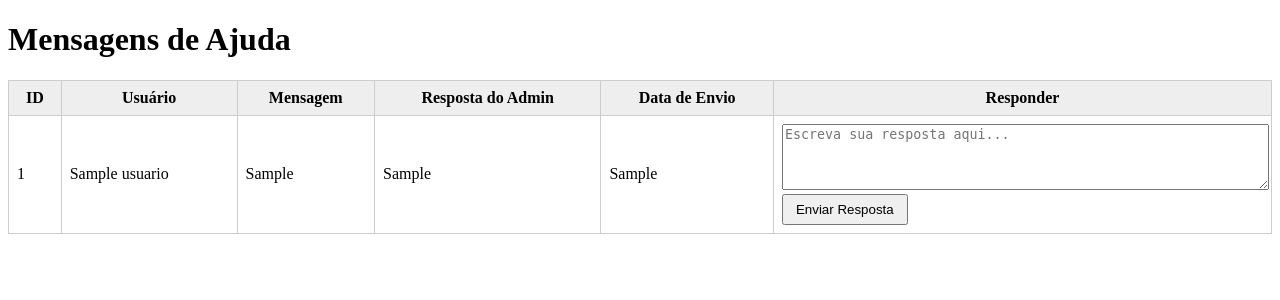
After one commit to BrunoMeloMorais22/VitrineProjetos, a Flask app: page /admin/ajuda in a window 1280 px wide. The commit adds this page. Shown: the top 300 px of the page. Run offline with Flask 3, Linux system fonts and the light colour scheme; tables that the repository leaves empty or names only in its code hold one stand-in row (values such as "Sample post").

Commit message:
Adicionando sistema de ajuda

```diff
--- a/app.py
+++ b/app.py
@@ -234,8 +234,8 @@ def perfil():
 
 @app.route("/configuracoes", methods=["GET", "POST"])
 def configuracoes():
-    nomeCadastro = session.get("nomeCadastro")
-    emailCadastro = session.get("emailCadastro")
+    nomeCadastro = session["usuario"]["nome"]
+    emailCadastro = session["usuario"]["email"]
     return render_template("configuracoes.html", nomeCadastro=nomeCadastro, emailCadastro=emailCadastro)
 
 @app.route("/seguranca", methods=["POST"])
@@ -392,6 +392,42 @@ def enviar_ajuda():
         print("Erro ao salvar mensagem", e)
         return jsonify({"mensagem": "Erro ao salvar mensagem"})
 
+@app.route("/admin/ajuda")
+def admin_ajuda():
+    con = conectar()
+    cursor = con.cursor(dictionary=True)
+    cursor.execute("""
+        SELECT ma.id, u.nomeCadastro, ma.mensagem, ma.resposta_admin, ma.data_envio
+        FROM mensagem_ajuda ma
+        JOIN usuarios u ON ma.id_usuario = u.id
+        ORDER BY ma.data_envio DESC
+    """)
+    mensagens = cursor.fetchall()
+    cursor.close()
+    con.close()
+    return render_template("admin_ajuda.html", mensagens=mensagens)
+
+
+@app.route("/responder_ajuda/<int:id_mensagem>", methods=["POST"])
+def responder_ajuda(id_mensagem):
+    resposta_admin = request.form.get("resposta_admin")
+
+    try:
+        con = conectar()
+        cursor = con.cursor()
+
+        sql = "UPDATE mensagem_ajuda SET resposta_admin = %s WHERE id = %s"
+        cursor.execute(sql, (resposta_admin, id_mensagem))
+        con.commit()
+
+        cursor.close()
+        con.close()
+
+        return redirect(url_for("admin_ajuda"))
+    except Exception as e:
+        print("Erro ao responder", e)
+        return jsonify({"mensagem": "Erro ao responder"})
+
 if __name__ == "__main__":
     with app.app_context():
         app.run(debug=True, port=8000)
--- /dev/null
+++ b/static/css/admin_ajuda.css
@@ -0,0 +1,20 @@
+table {
+    border-collapse: collapse;
+    width: 100%;
+}
+th, td {
+    border: 1px solid #ccc;
+    padding: 8px;
+}
+th {
+    background: #eee;
+}
+
+textarea {
+    width: 100%;
+    height: 60px;
+}
+
+button {
+    padding: 6px 12px;
+}
--- /dev/null
+++ b/templates/admin_ajuda.html
@@ -0,0 +1,40 @@
+<!DOCTYPE html>
+<html lang="pt-br">
+<head>
+    <meta charset="UTF-8" />
+    <title>Admin - Mensagens de Ajuda</title>
+    <link rel="stylesheet" href="/static/css/admin_ajuda.css">
+</head>
+<body>
+    <h1>Mensagens de Ajuda</h1>
+    <table>
+        <thead>
+            <tr>
+                <th>ID</th>
+                <th>Usuário</th>
+                <th>Mensagem</th>
+                <th>Resposta do Admin</th>
+                <th>Data de Envio</th>
+                <th>Responder</th>
+            </tr>
+        </thead>
+        <tbody>
+            {% for msg in mensagens %}
+            <tr>
+                <td>{{ msg.id }}</td>
+                <td>{{ msg.nomeCadastro }}</td>
+                <td>{{ msg.mensagem }}</td>
+                <td>{% if msg.resposta_admin %}{{ msg.resposta_admin }}{% else %}<em>Sem resposta</em>{% endif %}</td>
+                <td>{{ msg.data_envio }}</td>
+                <td>
+                    <form action="{{ url_for('responder_ajuda', id_mensagem=msg.id) }}" method="POST">
+                        <textarea name="resposta_admin" placeholder="Escreva sua resposta aqui..."></textarea>
+                        <button type="submit">Enviar Resposta</button>
+                    </form>
+                </td>
+            </tr>
+            {% endfor %}
+        </tbody>
+    </table>
+</body>
+</html>
--- a/templates/cadastro.html
+++ b/templates/cadastro.html
@@ -30,7 +30,7 @@
           <input type="password" id="senhaCadastro" name="senhaCadastro" placeholder="Sua Senha" required>
         </div>
         <div class="form-group">
-          <input type="text" id="confirmarSenha" name="confirmarSenha" placeholder="Confirme a Senha" required>
+          <input type="password" id="confirmarSenha" name="confirmarSenha" placeholder="Confirme a Senha" required>
         </div>
 
         <div class="g-recaptcha" data-sitekey="{{ site_key }}"></div>
--- a/templates/index.html
+++ b/templates/index.html
@@ -56,7 +56,7 @@
           <p>Site feito com HTMl, CSS, JavaScript, Flask, com conexão com backend. Conecte-se com novas pessoas, compartilher experiências e participe de eventos</p>
           <p><strong>Linguagens:</strong>JavaScript, Python(flask), Mysql</p> <br>
           <a href="https://networking-pi.vercel.app">Ver projeto</a>
-          <i onclick="denuncia(0)" class="fa-solid fa-triangle-exclamation"></i>
+
         </div>
       </div>
       <div class="card">
@@ -66,7 +66,7 @@
           <p>Site de lista de tarefas, coloque o que precisa fazer hoje, exclua quando terminar</p>
           <p><strong>Linguagens:</strong>Html, Css, JavaScript</p> <br>
           <a href="https://brunomelomorais22.github.io/To-Do-List/">Ver projeto</a>
-          <i onclick="denuncia(0)" class="fa-solid fa-triangle-exclamation"></i>
+
         </div>
       </div>
 
@@ -77,7 +77,7 @@
             <p>Este é o meu portfólio pessoal, desenvolvido com foco em apresentar meus projetos, habilidades e experiências na área de desenvolvimento web. Criado com HTML, CSS, JavaScript e Flask, o site conta com design responsivo, seção de contato, e integração com backend. Aqui você pode conhecer meus principais trabalhos, minhas tecnologias favoritas e entrar em contato comigo de forma rápida e prática.</p>
             <p><strong>Linguagens:</strong>JavaScript, Python(flask), Mysql</p> <br>
             <a href="https://portfolio-gamma-pearl-18.vercel.app">Ver projeto</a>
-            <i onclick="denuncia(0)" class="fa-solid fa-triangle-exclamation"></i>
+
           </div>
       </div>
 
```
Also changed, not shown: static/js/cadastro.js (+9 -0 lines).
